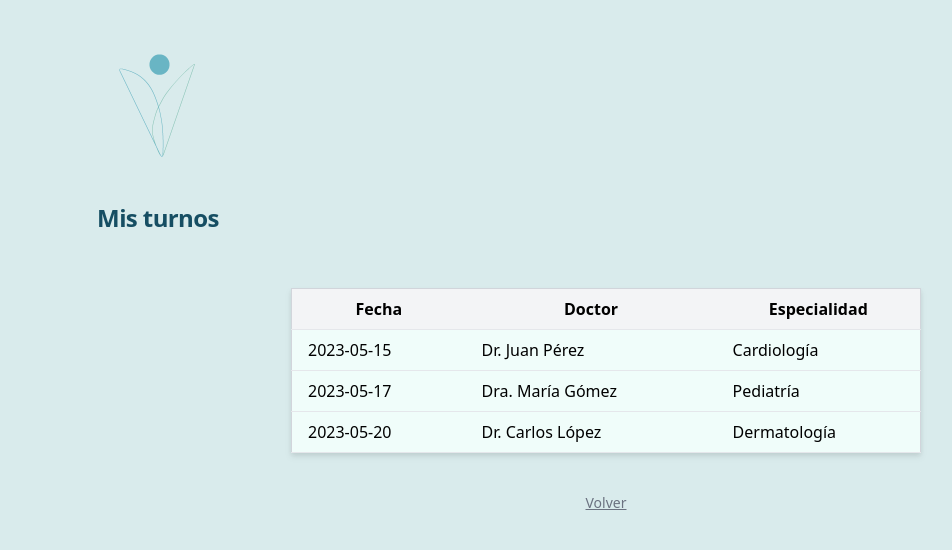
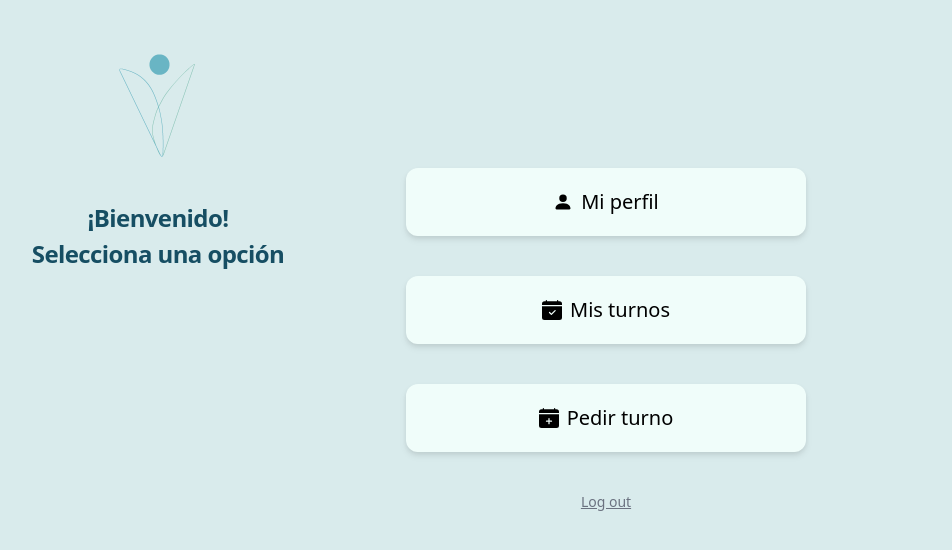
Before and after one commit to carlaalexia/Front-VitalSync, a React (Create React App) app: page / in a window 1280 px wide. Shown: the top 550 px of the page, without its empty margins (34-986 px from the left). Built offline with nearby package versions, Linux system fonts and the light colour scheme.

Commit message:
poniendo algunas rutas

```diff
--- a/package.json
+++ b/package.json
@@ -9,6 +9,7 @@
     "react": "^18.2.0",
     "react-dom": "^18.2.0",
     "react-icons": "^4.8.0",
+    "react-router-dom": "^6.11.1",
     "react-scripts": "5.0.1",
     "web-vitals": "^2.1.4"
   },
--- a/src/App.js
+++ b/src/App.js
@@ -1,5 +1,6 @@
 import logo from './logo.svg';
 import './App.css';
+import { BrowserRouter, Route, Routes } from 'react-router-dom';
 import Login from './components/Login'
 import CreateUser from './components/CreateUser'
 import Menu from './components/Menu';
@@ -8,7 +9,13 @@ import ViewMedAppoint from './components/ViewMedAppoint'
 function App() {
   return (
     <div className="App">
-       <ViewMedAppoint/>
+      <BrowserRouter>
+      <Routes>
+        <Route exact path='/' element={<Menu/>}></Route>
+        <Route exact path='/registrar' element={<CreateUser/>}></Route>
+        <Route exact path='/citas' element={<ViewMedAppoint/>}></Route>
+      </Routes>
+      </BrowserRouter>
     </div>
   );
 }
--- a/src/components/Menu.jsx
+++ b/src/components/Menu.jsx
@@ -1,6 +1,7 @@
 import React from "react";
 import '../index.css';
 import { BsFillPersonFill, BsFillCalendarCheckFill, BsFillCalendarPlusFill } from "react-icons/bs";
+import { Link } from "react-router-dom";
 
 function Menu() {
     return(
@@ -32,10 +33,12 @@ function Menu() {
             <div className="flex justify-center space-y-6">
                 <div>
                 <button className="mt-10 sm:mx-auto sm:w-[400px] text-center sm:text-lg md:text-xl rounded-xl p-5 bg-teal-50 drop-shadow-md cursor-pointer hover:bg-cyan-500">
+                        <Link to={'/citas'}>
                         <span className="flex justify-center items-center">
                             <BsFillCalendarCheckFill className="mr-2" />
                             <span>Mis turnos</span>
                         </span>
+                        </Link>
                     </button>
                 </div>
             </div>
--- a/src/components/ViewMedAppoint.jsx
+++ b/src/components/ViewMedAppoint.jsx
@@ -1,6 +1,7 @@
 import React from "react";
 import '../index.css';
 import { BsFillCalendarCheckFill} from "react-icons/bs";
+import { Link } from "react-router-dom";
 
 function ViewMedAppoint() {
 
@@ -8,6 +9,8 @@ function ViewMedAppoint() {
         { fecha: '2023-05-15', doctor: 'Dr. Juan Pérez', especialidad: 'Cardiología' },
         { fecha: '2023-05-17', doctor: 'Dra. María Gómez', especialidad: 'Pediatría' },
         { fecha: '2023-05-20', doctor: 'Dr. Carlos López', especialidad: 'Dermatología' },
+        { fecha: '2023-05-20', doctor: 'Dr. Carlos López', especialidad: 'Dermatología' },
+
       ];
 
 
@@ -44,7 +47,9 @@ function ViewMedAppoint() {
           </table>
           <p className="mt-10 text-center text-sm text-gray-500 cursor-pointer hover:text-gray-700">
                 <button className="underline focus:outline-none">
+                  <Link to={'/'}>
                     Volver
+                  </Link>
                 </button>
             </p>
         </div>
```
Also changed, not shown: 1 other file (tests, documents, lock files or other folders).
